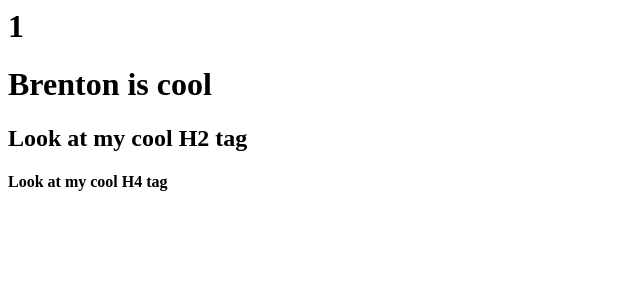
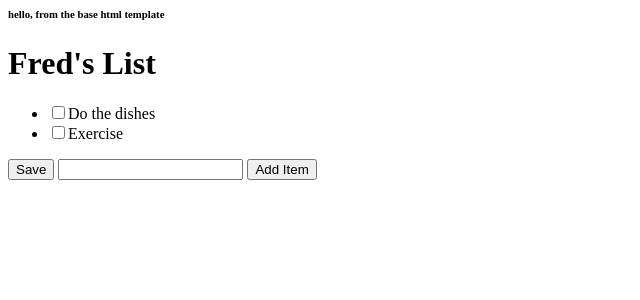
Before and after one commit to brenton26/Python_Dev, a Django app: page /1 in a window 1280 px wide. Shown: the top 300 px of the page, without its empty margins (0-640 px from the left). Run offline with Django 3.2, Linux system fonts and the light colour scheme; data comes from the database, SQL or seed files in the repository; both versions use the stored data as it was after the commit.

Commit message:
forms page working

```diff
--- /dev/null
+++ b/Django-Apps/todolist/ToDoList/main/forms.py
@@ -0,0 +1,5 @@
+from django import forms
+
+class CreateNewList(forms.Form):
+    name = forms.CharField(label='Name', max_length=200)
+    check = forms.BooleanField()
--- a/Django-Apps/todolist/ToDoList/main/templates/main/base.html
+++ b/Django-Apps/todolist/ToDoList/main/templates/main/base.html
@@ -4,6 +4,7 @@
 </head>
 
 <body>
+    <h6>hello, from the base html template</h6>
     <div id='content'>
     {% block content %}
 
--- a/Django-Apps/todolist/ToDoList/main/templates/main/list.html
+++ b/Django-Apps/todolist/ToDoList/main/templates/main/list.html
@@ -3,9 +3,19 @@
 
 {% block content %}
     <h1>{{ ls.name }}</h1>
-    <ul>
-    {% for item in ls.item_set.all %}
-        <li><b>{{item.text}}</b>, Completed: {{item.complete}}</li>
-    {% endfor %}
-    </ul>
+    <form method='POST' action='#'>
+        {% csrf_token %}
+        <ul>
+            {% for item in ls.item_set.all %}
+                {% if item.complete == True %}
+                    <li><input type='checkbox' value='clicked' name='c{{item.id}}' checked>{{item.text}}</li>
+                {% else %}
+                    <li><input type='checkbox' value='clicked' name='c{{item.id}}'>{{item.text}}</li>
+                {% endif %}
+            {% endfor %}
+        </ul>
+        <button type='submit' name='save' value='save'>Save</button>
+        <input type='text' name='new'>
+        <button type='submit' name='new_item' value='new_item'>Add Item</button>
+    </form>
 {% endblock %}
--- a/Django-Apps/todolist/ToDoList/main/urls.py
+++ b/Django-Apps/todolist/ToDoList/main/urls.py
@@ -4,7 +4,9 @@ from . import views
 
 urlpatterns = [
     path('', views.home, name='home'),
-    path('page2', views.page2, name='page2'),
-    path('<int:id>', views.num, name='num'),
-    path('<str:owner>', views.showlist, name='showlist'),
+    path('create/', views.create, name='create'),
+    path('page2/', views.page2, name='page2'),
+    path('<int:id>', views.index, name='index'),
+    # path('<str:owner>', views.showlist, name='showlist'),
+
 ]
--- a/Django-Apps/todolist/ToDoList/main/views.py
+++ b/Django-Apps/todolist/ToDoList/main/views.py
@@ -1,6 +1,9 @@
+from django.http import HttpResponse, HttpResponseRedirect
 from django.shortcuts import render
-from django.http import HttpResponse
-from .models import ToDoList, Item
+
+from .forms import CreateNewList
+from .models import Item, ToDoList
+
 
 # Create your views here.
 def home(request):
@@ -11,15 +14,61 @@ def page2(request):
     return render(request, 'main/home.html', {'name':'big hairy balls'})
 
 
-def num(request, id):
-    return HttpResponse(
-        f'<h1>{id}</h1>'
-        '<h1>Brenton is cool</h1>'
-        '<h2>Look at my cool H2 tag</h2>'
-        '<h4>Look at my cool H4 tag</h4>'
-        )
+# def num(request, id):
+#     return HttpResponse(
+#         f'<h1>{id}</h1>'
+#         '<h1>Brenton is cool</h1>'
+#         '<h2>Look at my cool H2 tag</h2>'
+#         '<h4>Look at my cool H4 tag</h4>')
 
 
-def showlist(request, owner):
-    ls = ToDoList.objects.get(owner=owner)
+# def showlist(request, owner):
+#     ls = ToDoList.objects.get(owner=owner)
+#     if request.method == 'POST':
+#         pass
+#     return render(request, 'main/list.html', {'ls':ls})
+
+
+def index(request, id):
+    ls = ToDoList.objects.get(id=id)
+
+    # {'save':['save'], 'c1':['clicked']}
+    if request.method == 'POST':
+        print(request.POST)
+        if request.POST.get('save'):
+            for item in ls.item_set.all():
+                if request.POST.get('c' + str(item.id)) == 'clicked':
+                    item.complete = True
+                else:
+                    item.complete = False
+
+                item.save()
+        elif request.POST.get('new_item'):
+            txt = request.POST.get('new')
+            if len(txt) > 2:
+                ls.item_set.create(text=txt, complete=False)
+            else:
+                print("invalid!")
+
+
+    elif request.POST == 'GET':
+            pass
+
+
+
     return render(request, 'main/list.html', {'ls':ls})
+
+
+def create(request):
+    if request.method == 'POST':
+        form = CreateNewList(request.POST)
+        if form.is_valid():
+            n = form.cleaned_data['name']
+            t = ToDoList(name=n)
+            t.save()
+
+        return HttpResponseRedirect('/%i' %t.id)
+
+    else:
+        form = CreateNewList()
+    return render(request, 'main/create.html', {'form':form})
```
Also changed, not shown: Django-Apps/todolist/ToDoList/main/templates/main/create.html (added, +10 -0 lines), Django-Apps/todolist/ToDoList/db.sqlite3.
